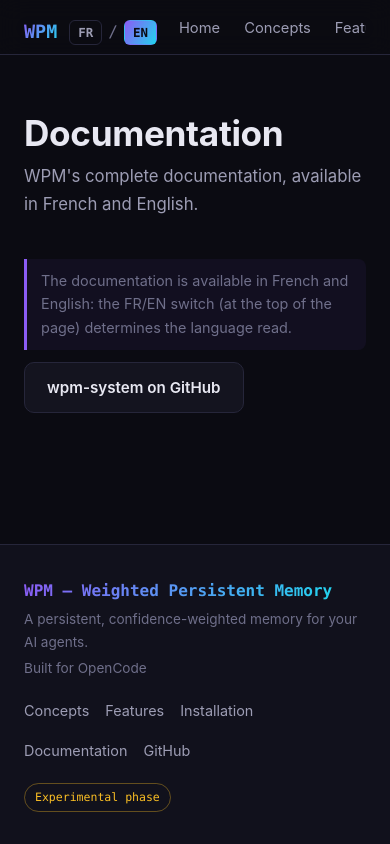
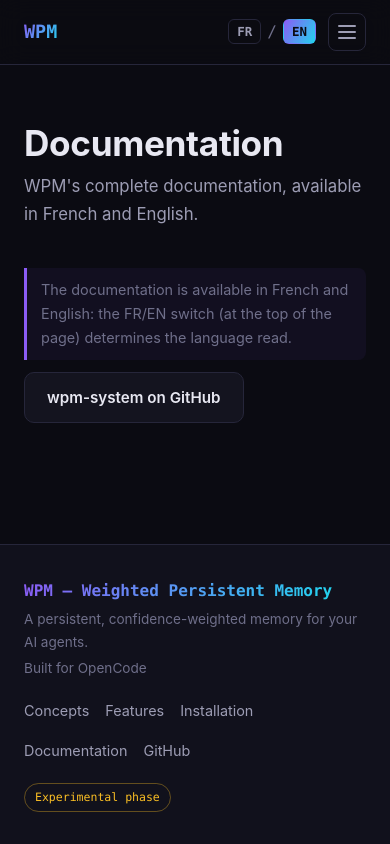
Before and after one commit to nohavye-dev/wpm-site, a React (Vite) app: page /wpm-site/docs in a window 390 px wide. Built offline with nearby package versions, Linux system fonts and the light colour scheme.

Commit message:
feat: mobile hamburger menu as animated overlay dropdown

```diff
--- a/src/components/Navbar.jsx
+++ b/src/components/Navbar.jsx
@@ -1,8 +1,19 @@
+import { useState, useEffect } from "react";
 import { NavLink, Link } from "react-router-dom";
 import { useI18n } from "../i18n/I18nContext.jsx";
 
 export default function Navbar() {
   const { t, lang, setLang } = useI18n();
+  const [open, setOpen] = useState(false);
+
+  useEffect(() => {
+    if (!open) return;
+    const onKey = (e) => {
+      if (e.key === "Escape") setOpen(false);
+    };
+    window.addEventListener("keydown", onKey);
+    return () => window.removeEventListener("keydown", onKey);
+  }, [open]);
 
   const links = [
     { to: "/", label: t("nav.home") },
@@ -21,7 +32,10 @@ export default function Navbar() {
           <span className="navbar__logo">WPM</span>
           <span className="navbar__tagline">Weighted Persistent Memory</span>
         </Link>
-        <nav className="navbar__links">
+        <nav
+          id="navbar-links"
+          className={open ? "navbar__links is-open" : "navbar__links"}
+        >
           {links.map((l) =>
             l.href ? (
               <a
@@ -30,6 +44,7 @@ export default function Navbar() {
                 target="_blank"
                 rel="noopener noreferrer"
                 className="navbar__link"
+                onClick={() => setOpen(false)}
               >
                 {l.label}
               </a>
@@ -41,6 +56,7 @@ export default function Navbar() {
                 className={({ isActive }) =>
                   isActive ? "navbar__link is-active" : "navbar__link"
                 }
+                onClick={() => setOpen(false)}
               >
                 {l.label}
               </NavLink>
@@ -64,6 +80,18 @@ export default function Navbar() {
             EN
           </button>
         </div>
+        <button
+          type="button"
+          className={open ? "navbar__burger is-open" : "navbar__burger"}
+          aria-expanded={open}
+          aria-controls="navbar-links"
+          aria-label={open ? t("common.close") : t("common.menu")}
+          onClick={() => setOpen((o) => !o)}
+        >
+          <span className="navbar__burger-bar" />
+          <span className="navbar__burger-bar" />
+          <span className="navbar__burger-bar" />
+        </button>
       </div>
     </header>
   );
--- a/src/i18n/en.js
+++ b/src/i18n/en.js
@@ -13,6 +13,8 @@ export default {
     analogy: "Analogy",
     backHome: "Back to home",
     github: "GitHub",
+    menu: "Menu",
+    close: "Close",
     repoUrl: "https://github.com/nohavye-dev/wpm-system",
   },
 
--- a/src/i18n/fr.js
+++ b/src/i18n/fr.js
@@ -13,6 +13,8 @@ export default {
     analogy: "Analogie",
     backHome: "Retour à l'accueil",
     github: "GitHub",
+    menu: "Menu",
+    close: "Fermer",
     repoUrl: "https://github.com/nohavye-dev/wpm-system",
   },
 
--- a/src/index.css
+++ b/src/index.css
@@ -162,6 +162,10 @@ code {
   align-items: center;
   gap: 6px;
   font-family: var(--mono);
+}
+
+.navbar__burger {
+  display: none;
 }
 
 .lang-btn {
@@ -855,8 +859,56 @@ code {
   .hero { padding: 56px 0 44px; }
   .hero__title { font-size: 2.6rem; }
   .navbar__inner { gap: 12px; }
-  .navbar__links { order: 3; width: 100%; padding-bottom: 8px; }
-  .navbar__inner { flex-wrap: wrap; height: auto; padding-top: 10px; }
+  .navbar__lang { margin-left: auto; }
+  .navbar__burger {
+    display: inline-flex;
+    flex-direction: column;
+    align-items: center;
+    justify-content: center;
+    gap: 4px;
+    width: 38px;
+    height: 38px;
+    background: none;
+    border: 1px solid var(--border);
+    border-radius: 8px;
+    color: var(--text-dim);
+    cursor: pointer;
+  }
+  .navbar__burger-bar {
+    display: block;
+    width: 18px;
+    height: 2px;
+    background: currentColor;
+    border-radius: 2px;
+    transition: transform 0.2s ease, opacity 0.2s ease;
+  }
+  .navbar__burger.is-open .navbar__burger-bar:nth-child(1) { transform: translateY(6px) rotate(45deg); }
+  .navbar__burger.is-open .navbar__burger-bar:nth-child(2) { opacity: 0; }
+  .navbar__burger.is-open .navbar__burger-bar:nth-child(3) { transform: translateY(-6px) rotate(-45deg); }
+  .navbar__links {
+    display: none;
+    position: absolute;
+    top: 100%;
+    left: 0;
+    right: 0;
+    flex-direction: column;
+    gap: 0;
+    padding: 4px 0 8px;
+    background: rgba(11, 11, 18, 0.97);
+    backdrop-filter: blur(12px);
+    box-shadow: 0 10px 30px rgba(0, 0, 0, 0.45);
+    border-bottom: 1px solid var(--border);
+  }
+  .navbar__links.is-open {
+    display: flex;
+    animation: navbar-drop-in 0.2s ease-out;
+  }
+  @keyframes navbar-drop-in {
+    from { opacity: 0; transform: translateY(-6px); }
+    to { opacity: 1; transform: translateY(0); }
+  }
+  .navbar__link { padding: 11px 12px; border-radius: 0; }
+  .navbar__link + .navbar__link { border-top: 1px solid var(--border); }
   .cards { grid-template-columns: 1fr; }
   .docs-item { flex-direction: column; gap: 4px; }
   .docs-item__path { min-width: 0; }
```
